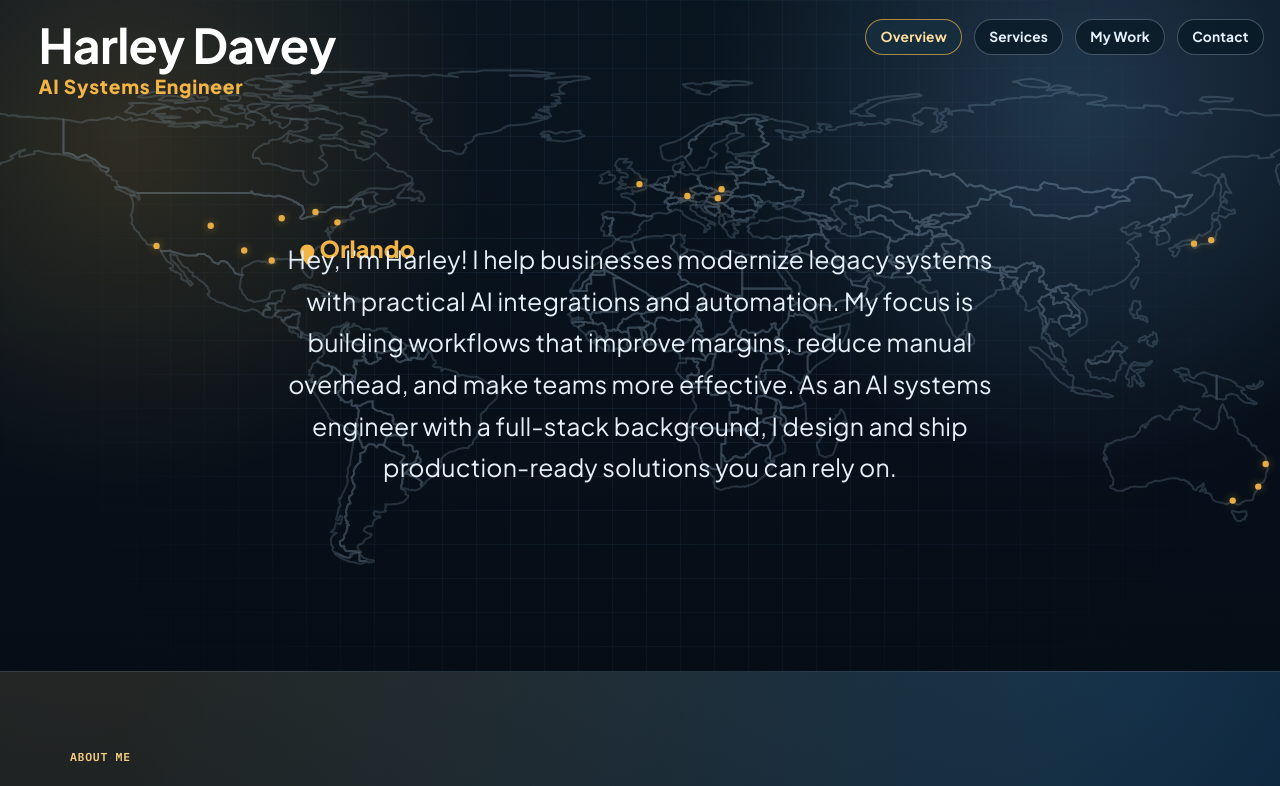
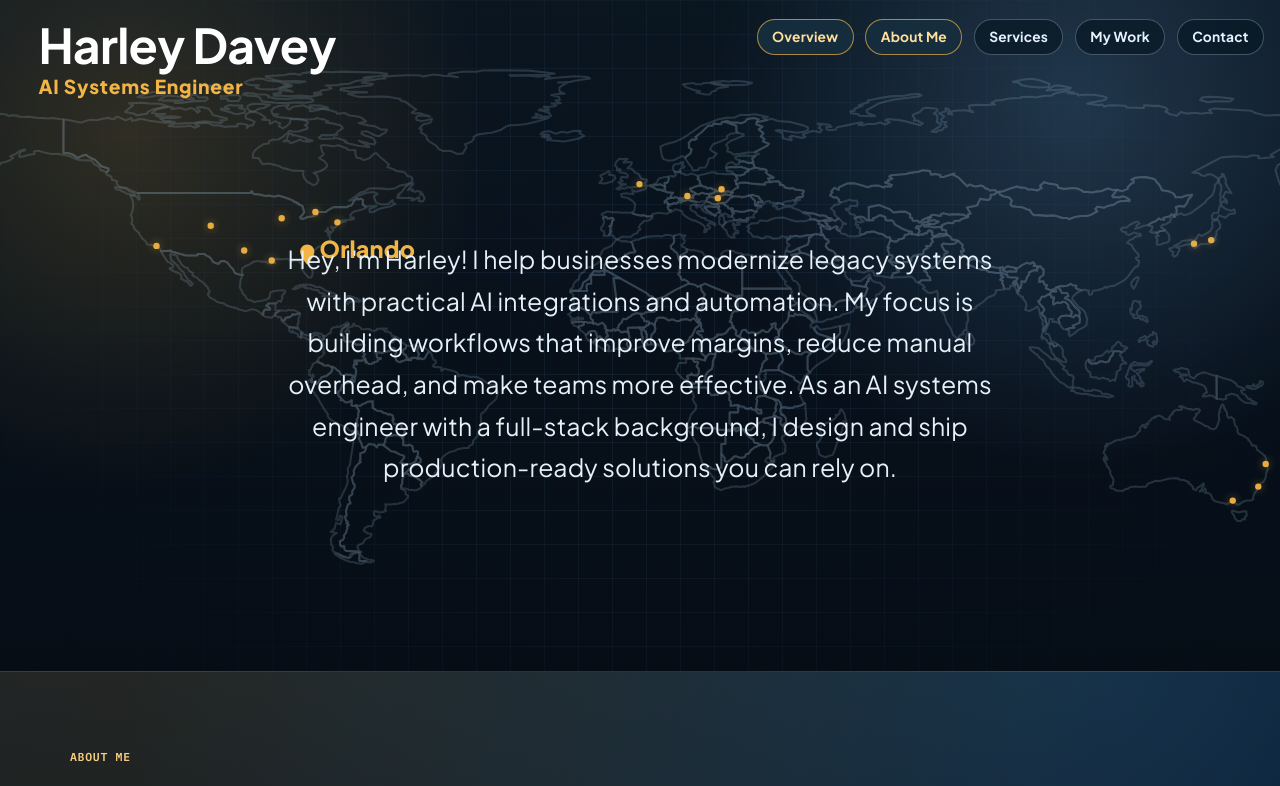
Before and after one commit to jhdavey/myportfolio, a React (Create React App) app in the folder client/: page /#/ in a window 1280 px wide. Shown: the top 786 px of the page. Built offline with nearby package versions, Linux system fonts and the light colour scheme.

Commit message:
Add About Me nav link with homepage anchor scrolling

```diff
--- a/client/src/App.js
+++ b/client/src/App.js
@@ -9,11 +9,20 @@ import UseCasesPage from './pages/UseCasesPage';
 import ContactPage from './pages/ContactPage';
 
 function ScrollToTop() {
-  const { pathname } = useLocation();
+  const { pathname, hash } = useLocation();
 
   useEffect(() => {
+    if (hash) {
+      const target = document.querySelector(hash);
+
+      if (target) {
+        target.scrollIntoView({ behavior: 'auto', block: 'start' });
+        return;
+      }
+    }
+
     window.scrollTo({ top: 0, behavior: 'auto' });
-  }, [pathname]);
+  }, [pathname, hash]);
 
   return null;
 }
--- a/client/src/components/SiteHeader.js
+++ b/client/src/components/SiteHeader.js
@@ -3,6 +3,7 @@ import { NavLink, useLocation } from 'react-router-dom';
 
 const navItems = [
   { label: 'Overview', path: '/' },
+  { label: 'About Me', path: '/#about' },
   { label: 'Services', path: '/services' },
   { label: 'My Work', path: '/work' },
   { label: 'Contact', path: '/contact' },
--- a/client/src/pages/HomePage.js
+++ b/client/src/pages/HomePage.js
@@ -193,7 +193,7 @@ export default function HomePage() {
         </div>
       </section>
 
-      <section className='home-section home-about'>
+      <section className='home-section home-about' id='about'>
         <header className='page-header fade-up'>
           <p className='section-kicker'>About Me</p>
           <h2 className='section-title'>The person behind the engineering</h2>
```
